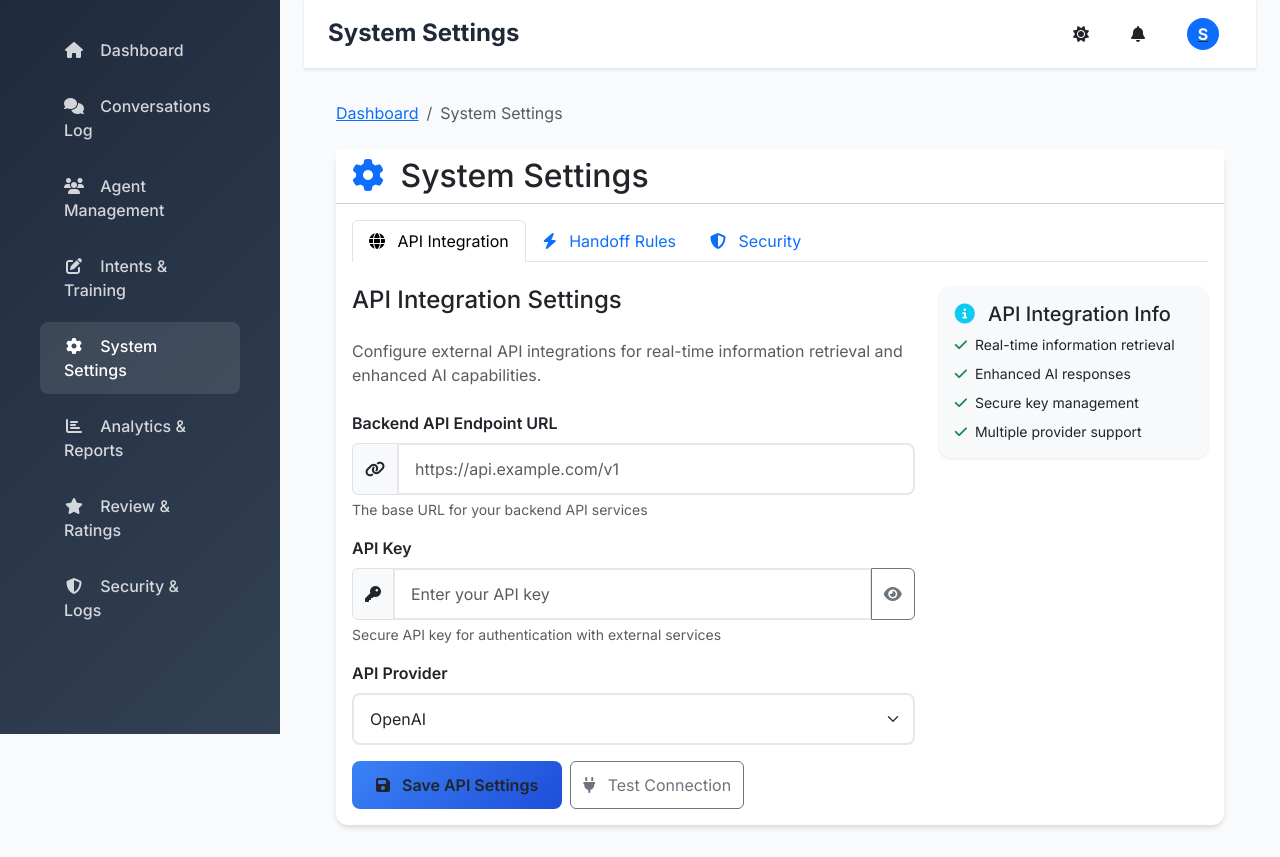
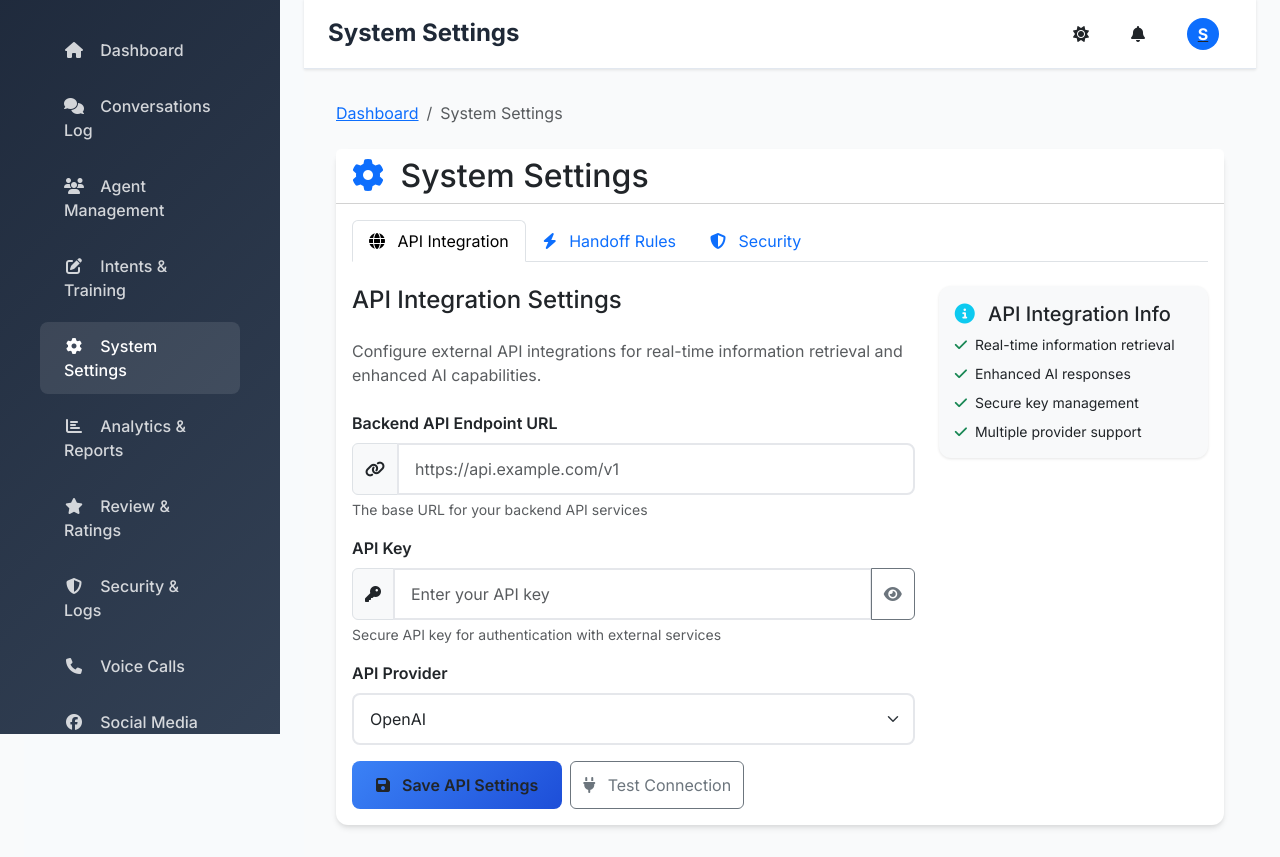
Before and after one commit to mikias1219/new-bangla, a Django app: page /system-settings/ in a window 1280 px wide. Shown: the part 66-923 px from the top of the page. Run offline with Django 5.2, Linux system fonts and the light colour scheme; the visitor is signed in with stand-in values (Sample User, id 1); data that the repository does not hold is empty.

Commit message:
Add Bangla language support and voice calls to admin sidebar
- Add Bangla responses to OpenAI mock responses
- Add Voice Calls and Social Media links to admin sidebar
- Improve navigation for testing voice features

```diff
--- a/services/openai_service.py
+++ b/services/openai_service.py
@@ -45,7 +45,10 @@ class OpenAIService:
                 "That's an interesting question. Let me provide you with some helpful information.",
                 "I understand your concern. Here's what I can tell you about that.",
                 "Thank you for reaching out. I'd be happy to assist you with this.",
-                "That's a great question! Here's what I know about that topic."
+                "That's a great question! Here's what I know about that topic.",
+                "আপনার বার্তার জন্য ধন্যবাদ! আমি আপনার যেকোনো প্রশ্নে সাহায্য করতে এখানে আছি।",
+                "এটি একটি আকর্ষণীয় প্রশ্ন। আমি আপনাকে কিছু সহায়ক তথ্য দিতে পারি।",
+                "আমি আপনার উদ্বেগ বুঝতে পারছি। এ সম্পর্কে আমি যা বলতে পারি তা এখানে।"
             ]
             import random
             return random.choice(mock_responses)
--- a/templates/dashboard/base.html
+++ b/templates/dashboard/base.html
@@ -197,6 +197,18 @@
                         Security & Logs
                     </a>
                 </li>
+                <li class="nav-item">
+                    <a class="nav-link" href="{% url 'voice:interface' %}">
+                        <i class="fas fa-phone"></i>
+                        Voice Calls
+                    </a>
+                </li>
+                <li class="nav-item">
+                    <a class="nav-link" href="{% url 'social_media:accounts_list' %}">
+                        <i class="fab fa-facebook"></i>
+                        Social Media
+                    </a>
+                </li>
             </ul>
         </div>
     </nav>
```
